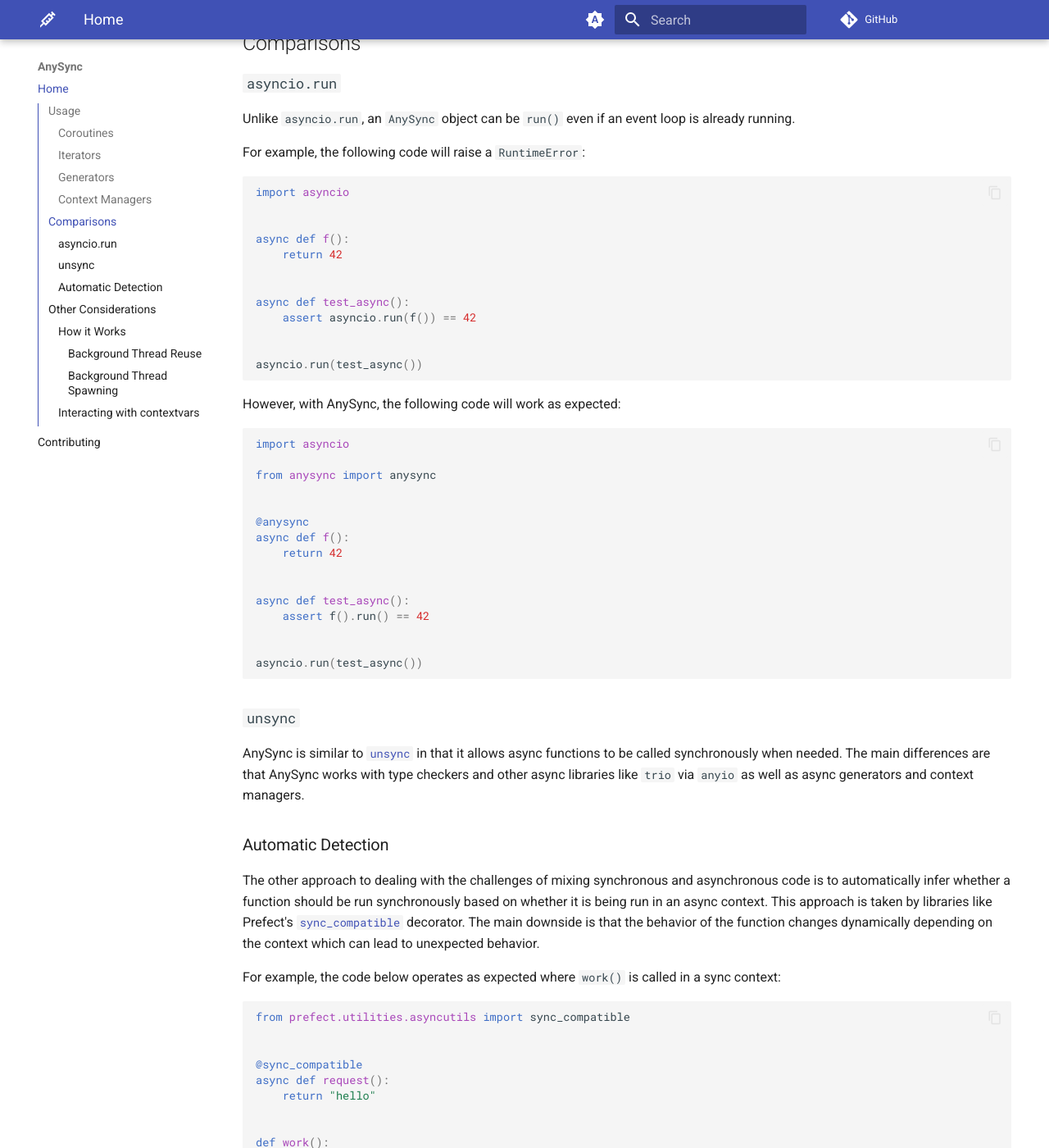
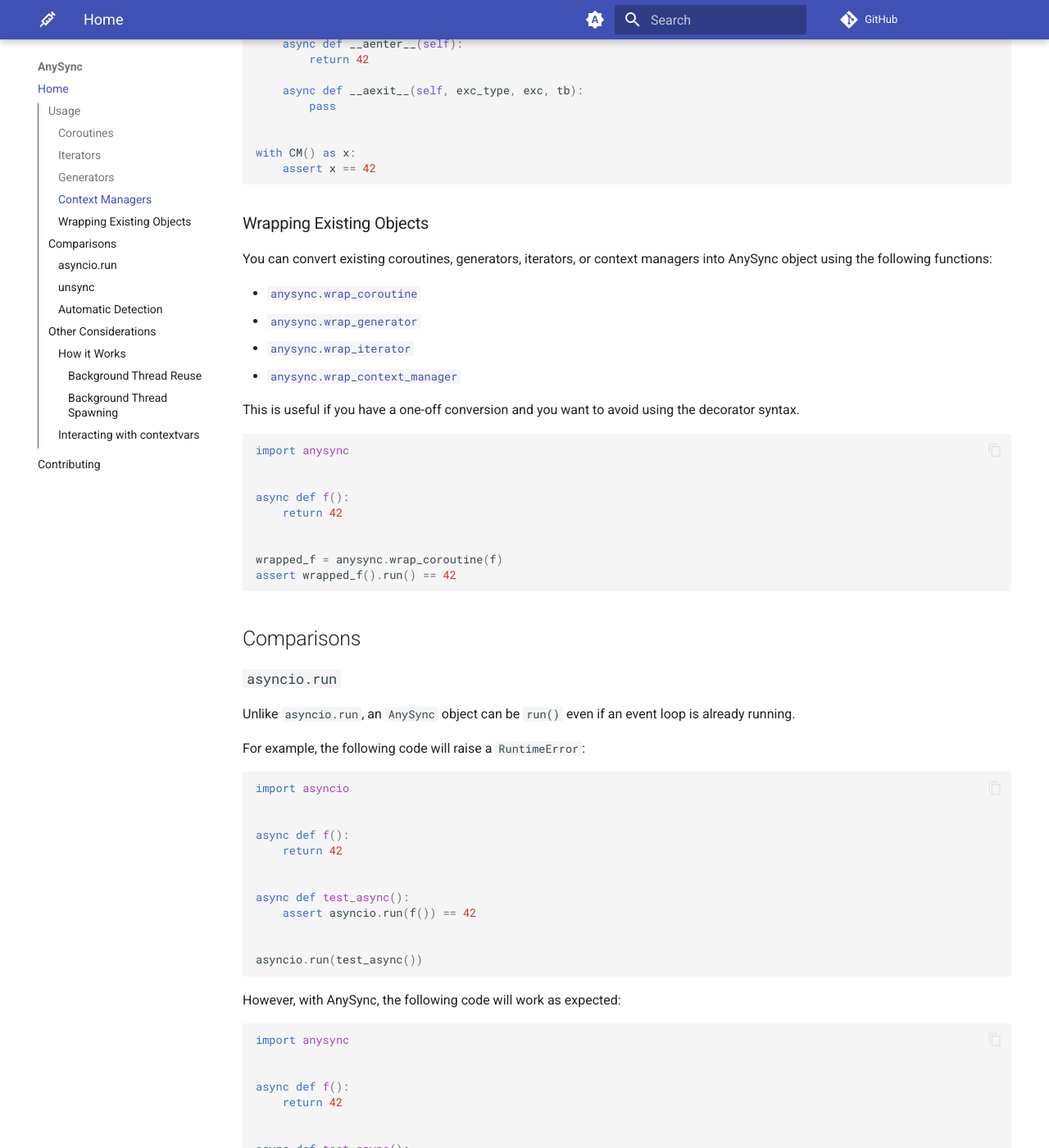
Before and after one commit to rmorshea/anysync, an MkDocs documentation site: the page built from docs/src/index.md, in a window 1280 px wide and 1400 px high, scrolled down 2582 px. Shown: the whole window at 82% size. Built offline with MkDocs 1.6.1 and Material for MkDocs 9.7.7, drawn with Linux system fonts in a browser that asks for light colours; comment, search, counter and statistics services are not loaded; some of the changed text lies outside the part shown.

Commit message:
add run util (#28)
* add run util func

* add docs

* avoid no cov

* fix typo

* better example

* version bump

---------

Co-authored-by: Ryan Morshead <rmorshead@atom-computing.com>

````diff
--- a/docs/src/index.md
+++ b/docs/src/index.md
@@ -46,6 +46,19 @@
 
 
 assert f().run() == 42
+```
+
+You can also run an async function using `anysync.run`:
+
+```python
+import anysync
+
+
+async def f():
+    return 42
+
+
+assert anysync.run(f()) == 42
 ```
 
 ### Iterators
@@ -126,6 +139,30 @@
     assert x == 42
 ```
 
+### Wrapping Existing Objects
+
+You can convert existing coroutines, generators, iterators, or context managers into AnySync
+object using the following functions:
+
+- [`anysync.wrap_coroutine`](anysync.wrap_coroutine)
+- [`anysync.wrap_generator`](anysync.wrap_generator)
+- [`anysync.wrap_iterator`](anysync.wrap_iterator)
+- [`anysync.wrap_context_manager`](anysync.wrap_context_manager)
+
+This is useful if you have a one-off conversion and you want to avoid using the decorator syntax.
+
+```python
+import anysync
+
+
+async def f():
+    return 42
+
+
+wrapped_f = anysync.wrap_coroutine(f)
+assert wrapped_f().run() == 42
+```
+
 ## Comparisons
 
 ### `asyncio.run`
@@ -153,21 +190,18 @@
 However, with AnySync, the following code will work as expected:
 
 ```python
-import asyncio
-
-from anysync import anysync
+import anysync
 
 
-@anysync
 async def f():
     return 42
 
 
 async def test_async():
-    assert f().run() == 42
+    assert anysync.run(f()) == 42
 
 
-asyncio.run(test_async())
+anysync.run(test_async())
 ```
 
 ### `unsync`
--- a/pyproject.toml
+++ b/pyproject.toml
@@ -4,7 +4,7 @@
 
 [project]
 name = "anysync"
-version = "0.4.4"
+version = "0.5.0"
 description = "Dependency injection without the boilerplate."
 readme = "README.md"
 requires-python = ">=3.10,<4"
--- a/src/anysync/__init__.py
+++ b/src/anysync/__init__.py
@@ -8,6 +8,7 @@
 from anysync.core import coroutine
 from anysync.core import generator
 from anysync.core import iterator
+from anysync.core import run
 from anysync.core import wrap_async_context_manager
 from anysync.core import wrap_async_generator
 from anysync.core import wrap_async_iterator
@@ -27,6 +28,7 @@
     "coroutine",
     "generator",
     "iterator",
+    "run",
     "wrap_async_context_manager",
     "wrap_async_generator",
     "wrap_async_iterator",
````
Also changed, not shown: 3 other files.
